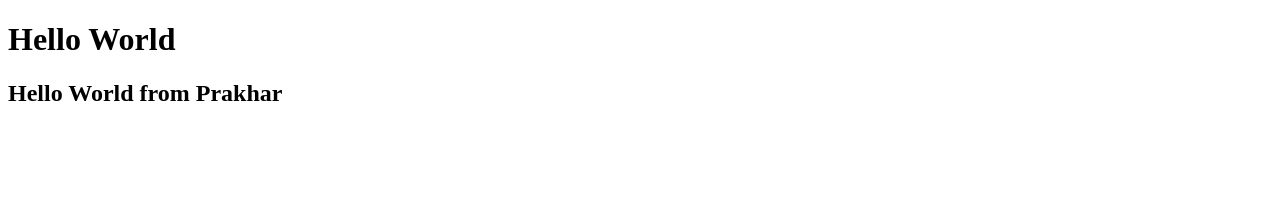
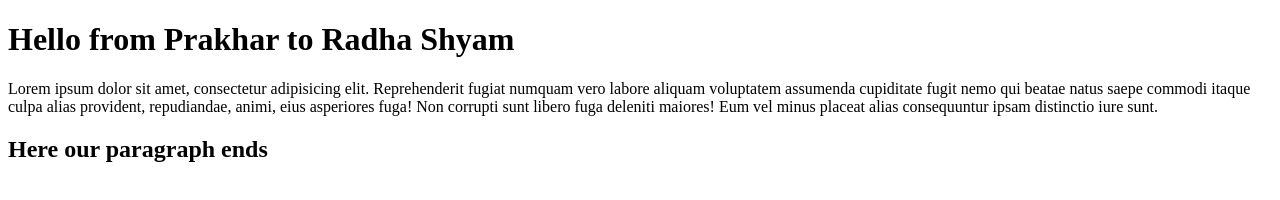
Before and after one commit to VirtualPrakhar/HiteshWebDevUDEMY, a plain HTML site: page 1.HTML/index.html in a window 1280 px wide. Drawn offline with Linux system fonts and the light colour scheme.

Commit message:
index.html file addedf

```diff
--- a/1.HTML/index.html
+++ b/1.HTML/index.html
@@ -1,12 +1,11 @@
 <!DOCTYPE html>
 <html lang="en">
-<head>
-    <meta charset="UTF-8">
-    <meta name="viewport" content="width=device-width, initial-scale=1.0">
-    <title>Document</title>
-</head>
-<body>
-    <h1>Hello World</h1>
-    <h2>Hello World from Prakhar</h2>
-</body>
+    <head>
+        <title>Hello World</title>
+    </head>
+    <body>
+        <h1>Hello from Prakhar to Radha Shyam</h1>
+        <p>Lorem ipsum dolor sit amet, consectetur adipisicing elit. Reprehenderit fugiat numquam vero labore aliquam voluptatem assumenda cupiditate fugit nemo qui beatae natus saepe commodi itaque culpa alias provident, repudiandae, animi, eius asperiores fuga! Non corrupti sunt libero fuga deleniti maiores! Eum vel minus placeat alias consequuntur ipsam distinctio iure sunt.</p>
+        <h2>Here our paragraph ends</h2>
+    </body>
 </html>
```
Also changed, not shown: 1.HTML/01_intro.html (+2 -2 lines).
